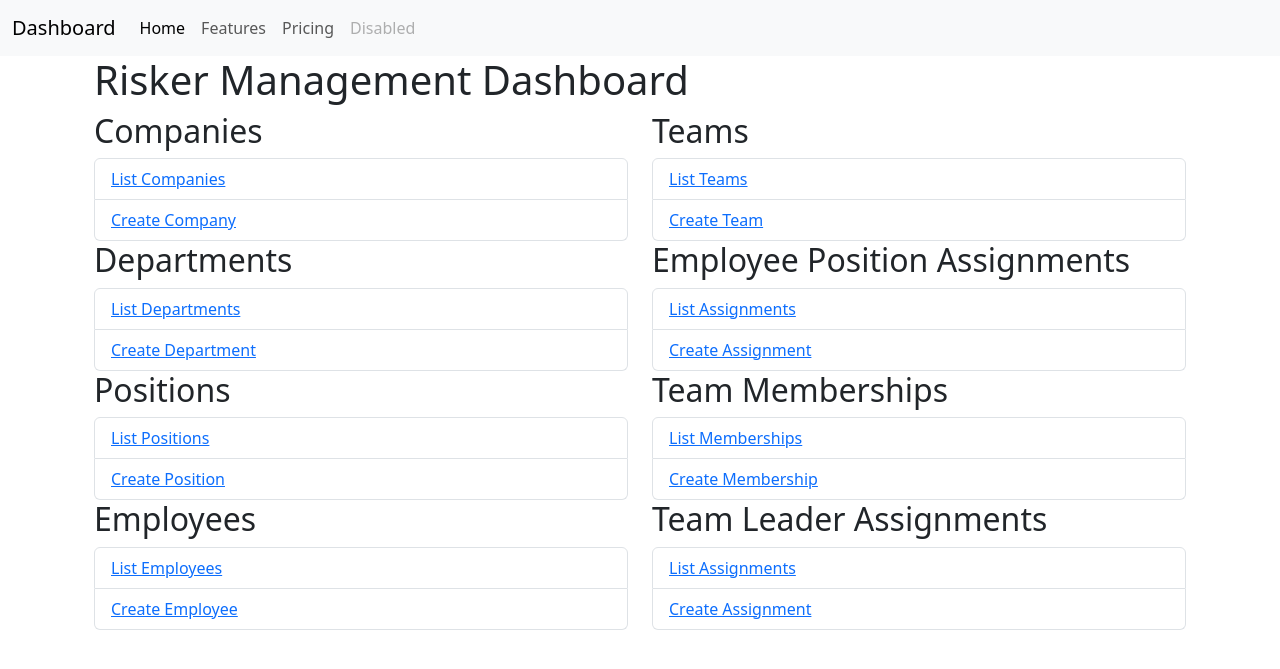
After one commit to radekzitek/qlogger, a Django app: page /risker/dashboard/ in a window 1280 px wide. The commit adds this page. Shown: the top 669 px of the page. Run offline with Django 5.2, Linux system fonts and the light colour scheme; some libraries are stand-ins or nearby versions.

Commit message:
Add forms, templates, and views for team memberships and leader assignments; update URL routing and model fields

```diff
--- a/lilu/risker/models.py
+++ b/lilu/risker/models.py
@@ -94,7 +94,7 @@ class EmployeePositionAssignment(BaseModel):
     """
     employee = models.ForeignKey('Employee', on_delete=models.CASCADE)
     position = models.ForeignKey('Position', on_delete=models.CASCADE)
-    assigned_date = models.DateField(auto_now_add=True)
+    assigned_date = models.DateField()
 
     class Meta:
         unique_together = ('employee', 'position')
@@ -107,7 +107,7 @@ class TeamMembership(BaseModel):
     """
     employee = models.ForeignKey('Employee', on_delete=models.CASCADE)
     team = models.ForeignKey('Team', on_delete=models.CASCADE)
-    joined_date = models.DateField(auto_now_add=True)
+    joined_date = models.DateField()
 
     class Meta:
         unique_together = ('employee', 'team')
@@ -120,7 +120,7 @@ class TeamLeaderAssignment(BaseModel):
     """
     team = models.ForeignKey('Team', on_delete=models.CASCADE)
     leader = models.ForeignKey('Employee', on_delete=models.CASCADE)
-    assigned_date = models.DateField(auto_now_add=True)
+    assigned_date = models.DateField()
 
     class Meta:
         unique_together = ('team', 'leader')
--- /dev/null
+++ b/lilu/risker/templates/risker/dashboard.html
@@ -0,0 +1,62 @@
+{% extends 'base.html' %}
+{% load django_bootstrap5 %}
+
+{% block content %}
+<div class="container">
+    <h1>Risker Management Dashboard</h1>
+
+    <div class="row">
+        <div class="col-md-6">
+            <h2>Companies</h2>
+            <ul class="list-group">
+                <li class="list-group-item"><a href="{% url 'company_list' %}">List Companies</a></li>
+                <li class="list-group-item"><a href="{% url 'company_create' %}">Create Company</a></li>
+            </ul>
+
+            <h2>Departments</h2>
+            <ul class="list-group">
+                <li class="list-group-item"><a href="{% url 'department_list' %}">List Departments</a></li>
+                <li class="list-group-item"><a href="{% url 'department_create' %}">Create Department</a></li>
+            </ul>
+
+            <h2>Positions</h2>
+            <ul class="list-group">
+                <li class="list-group-item"><a href="{% url 'position_list' %}">List Positions</a></li>
+                <li class="list-group-item"><a href="{% url 'position_create' %}">Create Position</a></li>
+            </ul>
+
+            <h2>Employees</h2>
+            <ul class="list-group">
+                <li class="list-group-item"><a href="{% url 'employee_list' %}">List Employees</a></li>
+                <li class="list-group-item"><a href="{% url 'employee_create' %}">Create Employee</a></li>
+            </ul>
+        </div>
+
+        <div class="col-md-6">
+            <h2>Teams</h2>
+            <ul class="list-group">
+                <li class="list-group-item"><a href="{% url 'team_list' %}">List Teams</a></li>
+                <li class="list-group-item"><a href="{% url 'team_create' %}">Create Team</a></li>
+            </ul>
+
+            <h2>Employee Position Assignments</h2>
+            <ul class="list-group">
+                <li class="list-group-item"><a href="{% url 'employeepositionassignment_list' %}">List Assignments</a></li>
+                <li class="list-group-item"><a href="{% url 'employeepositionassignment_create' %}">Create Assignment</a></li>
+            </ul>
+
+            <h2>Team Memberships</h2>
+            <ul class="list-group">
+                <li class="list-group-item"><a href="{% url 'teammembership_list' %}">List Memberships</a></li>
+                <li class="list-group-item"><a href="{% url 'teammembership_create' %}">Create Membership</a></li>
+            </ul>
+
+            <h2>Team Leader Assignments</h2>
+            <ul class="list-group">
+                <li class="list-group-item"><a href="{% url 'teamleaderassignment_list' %}">List Assignments</a></li>
+                <li class="list-group-item"><a href="{% url 'teamleaderassignment_create' %}">Create Assignment</a></li>
+            </ul>
+        </div>
+    </div>
+</div>
+{% endblock %}
--- a/lilu/risker/urls.py
+++ b/lilu/risker/urls.py
@@ -88,4 +88,5 @@ urlpatterns = [
         views.TeamLeaderAssignmentDeleteView.as_view(),
         name='teamleaderassignment_delete',
     ),
+    path('dashboard/', views.dashboard, name='dashboard'),
 ]
--- a/lilu/risker/views.py
+++ b/lilu/risker/views.py
@@ -12,6 +12,7 @@ from .models import (
     TeamMembership,
     TeamLeaderAssignment,
 )
+from .forms import EmployeePositionAssignmentForm, TeamMembershipForm, TeamLeaderAssignmentForm
 
 # Company Views
 
@@ -241,14 +242,16 @@ class EmployeePositionAssignmentDetailView(DetailView):
 
 class EmployeePositionAssignmentCreateView(CreateView):
     model = EmployeePositionAssignment
-    fields = ['employee', 'position', 'assigned_date']
+    form_class = EmployeePositionAssignmentForm  # Use the form
+    # fields = ['employee', 'position', 'assigned_date']
     template_name = 'risker/employeepositionassignment_form.html'
     success_url = reverse_lazy('employeepositionassignment_list')
 
 
 class EmployeePositionAssignmentUpdateView(UpdateView):
     model = EmployeePositionAssignment
-    fields = ['employee', 'position', 'assigned_date']
+    form_class = EmployeePositionAssignmentForm  # Use the form
+    # fields = ['employee', 'position', 'assigned_date']
     template_name = 'risker/employeepositionassignment_form.html'
     success_url = reverse_lazy('employeepositionassignment_list')
 
@@ -275,14 +278,16 @@ class TeamMembershipDetailView(DetailView):
 
 class TeamMembershipCreateView(CreateView):
     model = TeamMembership
-    fields = ['employee', 'team', 'joined_date']
+    form_class = TeamMembershipForm
+    # fields = ['employee', 'team', 'joined_date']
     template_name = 'risker/teammembership_form.html'
     success_url = reverse_lazy('teammembership_list')
 
 
 class TeamMembershipUpdateView(UpdateView):
     model = TeamMembership
-    fields = ['employee', 'team', 'joined_date']
+    form_class = TeamMembershipForm
+    # fields = ['employee', 'team', 'joined_date']
     template_name = 'risker/teammembership_form.html'
     success_url = reverse_lazy('teammembership_list')
 
@@ -309,14 +314,16 @@ class TeamLeaderAssignmentDetailView(DetailView):
 
 class TeamLeaderAssignmentCreateView(CreateView):
     model = TeamLeaderAssignment
-    fields = ['team', 'leader', 'assigned_date']
+    form_class = TeamLeaderAssignmentForm
+    # fields = ['team', 'leader', 'assigned_date']
     template_name = 'risker/teamleaderassignment_form.html'
     success_url = reverse_lazy('teamleaderassignment_list')
 
 
 class TeamLeaderAssignmentUpdateView(UpdateView):
     model = TeamLeaderAssignment
-    fields = ['team', 'leader', 'assigned_date']
+    form_class = TeamLeaderAssignmentForm
+    # fields = ['team', 'leader', 'assigned_date']
     template_name = 'risker/teamleaderassignment_form.html'
     success_url = reverse_lazy('teamleaderassignment_list')
 
@@ -325,3 +332,7 @@ class TeamLeaderAssignmentDeleteView(DeleteView):
     model = TeamLeaderAssignment
     template_name = 'risker/teamleaderassignment_confirm_delete.html'
     success_url = reverse_lazy('teamleaderassignment_list')
+
+
+def dashboard(request):
+    return render(request, 'risker/dashboard.html')
--- a/lilu/templates/base.html
+++ b/lilu/templates/base.html
@@ -8,7 +8,31 @@
     {% bootstrap_css %}
   </head>
   <body>
-    {% block content %} {% endblock %}
+    <nav class="navbar navbar-expand-lg navbar-light bg-light">
+      <div class="container-fluid">
+        <a class="navbar-brand" href="{% url 'dashboard' %}">Dashboard</a>
+        <button class="navbar-toggler" type="button" data-bs-toggle="collapse" data-bs-target="#navbarNav" aria-controls="navbarNav" aria-expanded="false" aria-label="Toggle navigation">
+          <span class="navbar-toggler-icon"></span>
+        </button>
+        <div class="collapse navbar-collapse" id="navbarNav">
+          <ul class="navbar-nav">
+            <li class="nav-item">
+              <a class="nav-link active" aria-current="page" href="#">Home</a>
+            </li>
+            <li class="nav-item">
+              <a class="nav-link" href="#">Features</a>
+            </li>
+            <li class="nav-item">
+              <a class="nav-link" href="#">Pricing</a>
+            </li>
+            <li class="nav-item">
+              <a class="nav-link disabled" href="#" tabindex="-1" aria-disabled="true">Disabled</a>
+            </li>
+          </ul>
+        </div>
+      </div>
+    </nav>
+    <div class="container">{% block content %} {% endblock %}</div>
     {% bootstrap_javascript %}
   </body>
 </html>
```
Also changed, not shown: lilu/risker/forms.py (added, +29 -0 lines), lilu/risker/templates/risker/employeepositionassignment_confirm_delete.html (added, +14 -0 lines), lilu/risker/templates/risker/employeepositionassignment_detail.html (added, +19 -0 lines), lilu/risker/templates/risker/employeepositionassignment_form.html (added, +14 -0 lines), lilu/risker/templates/risker/employeepositionassignment_list.html (added, +20 -0 lines), lilu/risker/templates/risker/teamleaderassignment_confirm_delete.html (added, +14 -0 lines), lilu/risker/templates/risker/teamleaderassignment_detail.html (added, +19 -0 lines), lilu/risker/templates/risker/teamleaderassignment_form.html (added, +14 -0 lines), lilu/risker/templates/risker/teamleaderassignment_list.html (added, +20 -0 lines), lilu/risker/templates/risker/teammembership_confirm_delete.html (added, +14 -0 lines), lilu/risker/templates/risker/teammembership_detail.html (added, +19 -0 lines), lilu/risker/templates/risker/teammembership_form.html (added, +14 -0 lines), lilu/risker/templates/risker/teammembership_list.html (added, +20 -0 lines), lilu/risker/migrations/0002_alter_employeepositionassignment_assigned_date_and_more.py (added).
